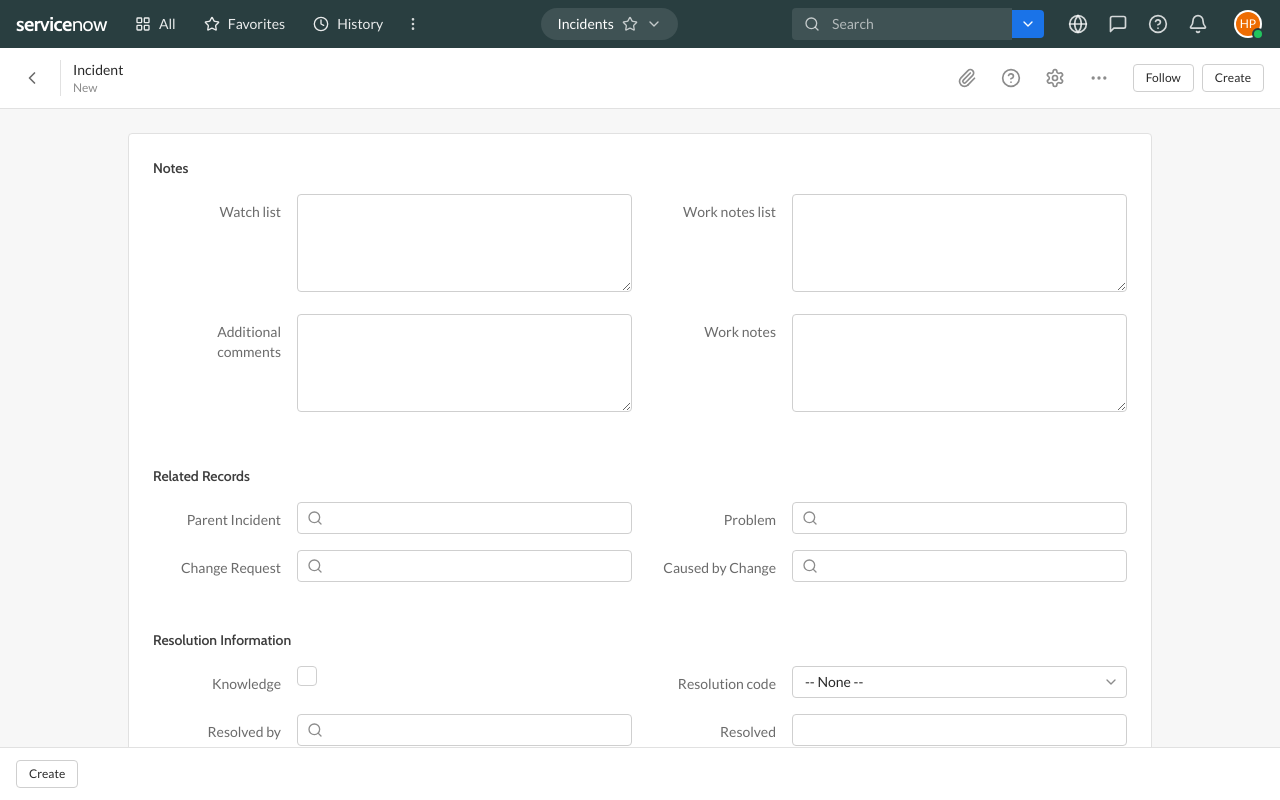
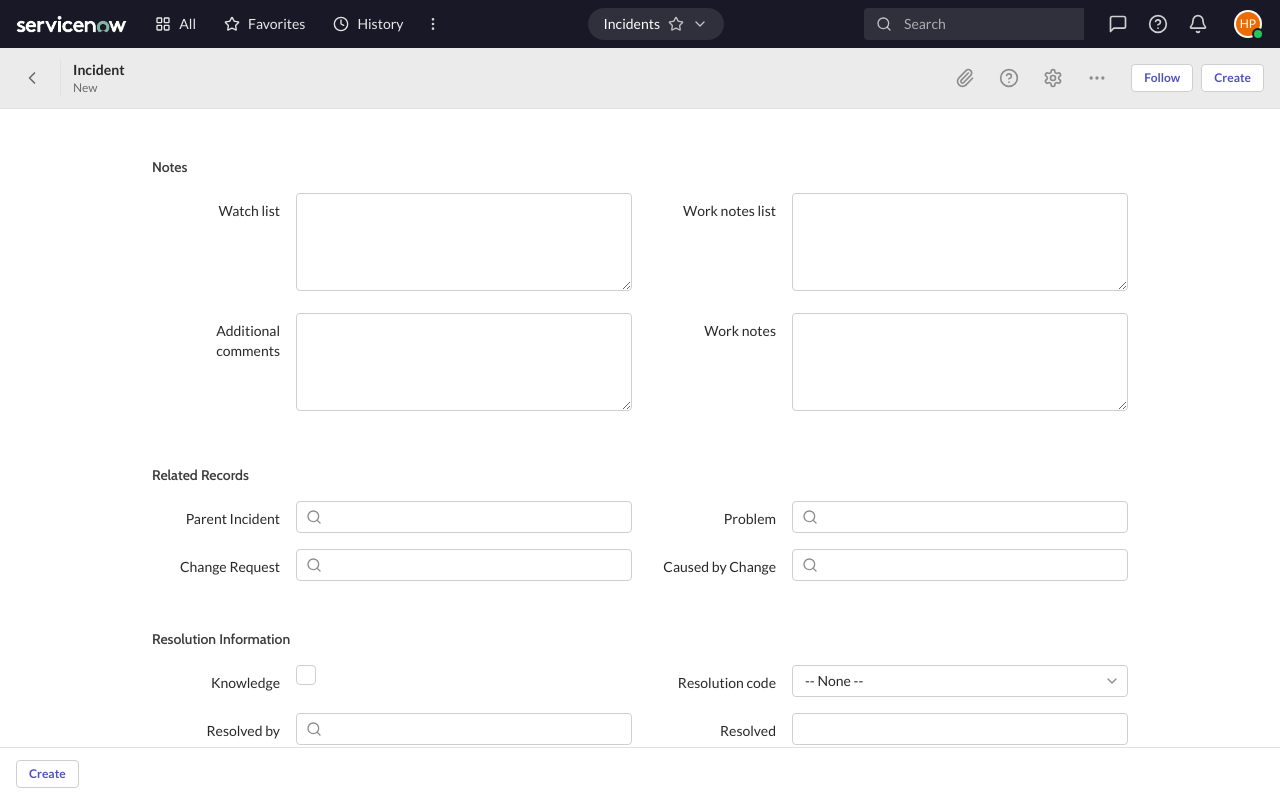
Before and after one commit to hunterphillips/sn-mockup, a React (Vite) app: page /incident/new in a window 1280 px wide. Built offline with nearby package versions, Linux system fonts and the light colour scheme.

Commit message:
styling updates

```diff
--- a/src/components/sn/Navigation/GlobalSearch.tsx
+++ b/src/components/sn/Navigation/GlobalSearch.tsx
@@ -1,10 +1,10 @@
-import { useState } from 'react'
-import { cn } from '../../../utils/cn'
-import { Search, ChevronDown } from 'lucide-react'
+import { useState } from 'react';
+import { cn } from '../../../utils/cn';
+import { Search, ChevronDown } from 'lucide-react';
 
 export interface GlobalSearchProps {
   /** Additional CSS classes */
-  className?: string
+  className?: string;
 }
 
 /**
@@ -14,15 +14,15 @@ export interface GlobalSearchProps {
  * <GlobalSearch />
  */
 export function GlobalSearch({ className }: GlobalSearchProps) {
-  const [query, setQuery] = useState('')
-  const [isFocused, setIsFocused] = useState(false)
+  const [query, setQuery] = useState('');
+  const [isFocused, setIsFocused] = useState(false);
 
   return (
     <div className={cn('flex items-center', className)}>
       <div
         className={cn(
           'flex items-center bg-white/10 rounded-l transition-all',
-          isFocused && 'bg-white/20 ring-2 ring-white/30'
+          isFocused && 'bg-white/20 ring-2 ring-white/30',
         )}
       >
         <Search className="w-4 h-4 text-white/70 ml-3" />
@@ -36,18 +36,10 @@ export function GlobalSearch({ className }: GlobalSearchProps) {
           className={cn(
             'bg-transparent text-white placeholder:text-white/60',
             'w-48 px-3 py-1.5 text-sm',
-            'focus:outline-none focus:w-64 transition-all'
+            'focus:outline-none focus:w-64 transition-all',
           )}
         />
       </div>
-      <button
-        className={cn(
-          'flex items-center gap-1 px-2 py-1.5 bg-sn-primary text-white text-sm rounded-r',
-          'hover:bg-sn-primary-hover transition-colors'
-        )}
-      >
-        <ChevronDown className="w-4 h-4" />
-      </button>
     </div>
-  )
+  );
 }
--- a/src/components/sn/Navigation/SNHeader.tsx
+++ b/src/components/sn/Navigation/SNHeader.tsx
@@ -11,7 +11,7 @@ import {
   Star,
   Clock,
   MoreVertical,
-  Globe,
+  // Globe,
   MessageSquare,
   HelpCircle,
   Bell,
@@ -107,10 +107,15 @@ export function SNHeader({ className }: SNHeaderProps) {
       )}
     >
       {/* Logo */}
-      <Link to="/" className="flex items-center gap-2 shrink-0">
-        <span className="text-white font-header font-bold text-lg tracking-tight">
-          service<span className="font-normal">now</span>
-        </span>
+      <Link
+        to="/"
+        className="flex items-center gap-2 shrink-0 max-h-[-webkit-fill-available] overflow-clip"
+      >
+        <img
+          src="/src/assets/sn-logo-white.png"
+          alt="logo"
+          className="h-[70px]"
+        />
       </Link>
 
       {/* Primary Navigation */}
@@ -149,9 +154,9 @@ export function SNHeader({ className }: SNHeaderProps) {
 
       {/* Utility Icons */}
       <div className="flex items-center gap-1">
-        <IconButton label="Scope">
+        {/* <IconButton label="Scope">
           <Globe className="w-5 h-5" />
-        </IconButton>
+        </IconButton> */}
         <IconButton label="Connect">
           <MessageSquare className="w-5 h-5" />
         </IconButton>
--- a/src/components/sn/common/SNButton.tsx
+++ b/src/components/sn/common/SNButton.tsx
@@ -1,19 +1,19 @@
-import { forwardRef, type ButtonHTMLAttributes, type ReactNode } from 'react'
-import { cn } from '../../../utils/cn'
+import { forwardRef, type ButtonHTMLAttributes, type ReactNode } from 'react';
+import { cn } from '../../../utils/cn';
 
 export interface SNButtonProps extends ButtonHTMLAttributes<HTMLButtonElement> {
   /** Button visual variant */
-  variant?: 'primary' | 'secondary' | 'tertiary' | 'bare'
+  variant?: 'primary' | 'secondary' | 'tertiary' | 'bare';
   /** Button size */
-  size?: 'sm' | 'md' | 'lg'
+  size?: 'sm' | 'md' | 'lg';
   /** Icon to display before the label */
-  icon?: ReactNode
+  icon?: ReactNode;
   /** Icon to display after the label */
-  iconAfter?: ReactNode
+  iconAfter?: ReactNode;
   /** Whether the button is in a loading state */
-  loading?: boolean
+  loading?: boolean;
   /** Full width button */
-  fullWidth?: boolean
+  fullWidth?: boolean;
 }
 
 /**
@@ -37,22 +37,26 @@ export const SNButton = forwardRef<HTMLButtonElement, SNButtonProps>(
       children,
       ...props
     },
-    ref
+    ref,
   ) => {
-    const baseStyles = 'inline-flex items-center justify-center font-medium rounded-sn transition-colors focus:outline-none focus:ring-2 focus:ring-offset-1 focus:ring-sn-primary disabled:opacity-50 disabled:cursor-not-allowed'
+    const baseStyles =
+      'inline-flex items-center justify-center font-bold rounded-sn transition-colors focus:outline-none focus:ring-2 focus:ring-offset-1 focus:ring-sn-primary disabled:opacity-50 disabled:cursor-not-allowed';
 
     const variantStyles = {
-      primary: 'bg-sn-primary text-white hover:bg-sn-primary-hover active:bg-sn-primary-hover',
-      secondary: 'bg-white text-sn-neutral-9 border border-sn-neutral-4 hover:bg-sn-neutral-1 hover:border-sn-neutral-5 active:bg-sn-neutral-2',
-      tertiary: 'bg-transparent text-sn-link hover:bg-sn-primary-light active:bg-sn-primary-light',
+      primary:
+        'bg-sn-primary text-white hover:bg-sn-primary-hover active:bg-sn-primary-hover',
+      secondary:
+        'bg-white sn-text-purple border border-sn-neutral-4 hover:bg-sn-neutral-1 hover:border-sn-neutral-5 active:bg-sn-neutral-2',
+      tertiary:
+        'bg-transparent text-sn-link hover:bg-sn-primary-light active:bg-sn-primary-light',
       bare: 'bg-transparent text-sn-neutral-7 hover:text-sn-neutral-9 hover:bg-sn-neutral-1',
-    }
+    };
 
     const sizeStyles = {
       sm: 'h-7 px-3 text-xs gap-1',
       md: 'h-8 px-4 text-sm gap-1.5',
       lg: 'h-10 px-5 text-base gap-2',
-    }
+    };
 
     return (
       <button
@@ -63,7 +67,7 @@ export const SNButton = forwardRef<HTMLButtonElement, SNButtonProps>(
           variantStyles[variant],
           sizeStyles[size],
           fullWidth && 'w-full',
-          className
+          className,
         )}
         {...props}
       >
@@ -75,8 +79,8 @@ export const SNButton = forwardRef<HTMLButtonElement, SNButtonProps>(
         {children && <span>{children}</span>}
         {iconAfter}
       </button>
-    )
-  }
-)
+    );
+  },
+);
 
-SNButton.displayName = 'SNButton'
+SNButton.displayName = 'SNButton';
--- a/src/pages/FormPage.tsx
+++ b/src/pages/FormPage.tsx
@@ -139,7 +139,7 @@ export function FormPage() {
   const wrapWithNowAssist = (
     field: FieldDefinition,
     fieldElement: React.ReactNode,
-    isReadonly: boolean
+    isReadonly: boolean,
   ) => {
     if (isAiAssistEnabled(field) && !isReadonly && tableDef) {
       return (
@@ -177,7 +177,7 @@ export function FormPage() {
             rows={4}
             fullWidth
           />,
-          !!isReadonly
+          !!isReadonly,
         );
 
       case 'richtext':
@@ -190,7 +190,7 @@ export function FormPage() {
             rows={6}
             fullWidth
           />,
-          !!isReadonly
+          !!isReadonly,
         );
 
       case 'choice':
@@ -260,7 +260,7 @@ export function FormPage() {
   return (
     <div className="h-[calc(100vh-48px)] flex flex-col">
       {/* Form Header */}
-      <div className="bg-white border-b border-sn-neutral-3 px-4 py-3">
+      <div className="bg-sn-neutral-2 border-b border-sn-neutral-3 px-4 py-3">
         <div className="flex items-center justify-between">
           <div className="flex items-center gap-3">
             <button
@@ -270,10 +270,10 @@ export function FormPage() {
               <ChevronLeft className="w-5 h-5 text-sn-neutral-7" />
             </button>
             <div className="border-l border-sn-neutral-3 pl-3">
-              <div className="text-sm font-medium text-sn-neutral-9">
+              <div className="text-sm font-bold text-sn-neutral-9">
                 {tableDef.label}
               </div>
-              <div className="text-xs text-sn-neutral-6">{recordNumber}</div>
+              <div className="text-xs text-sn-neutral-7">{recordNumber}</div>
             </div>
           </div>
 
@@ -314,8 +314,8 @@ export function FormPage() {
       </div>
 
       {/* Form Content */}
-      <div className="flex-1 overflow-auto p-6 bg-sn-neutral-1">
-        <div className="max-w-5xl mx-auto bg-white rounded-sn border border-sn-neutral-3">
+      <div className="flex-1 overflow-auto p-6 bg-white">
+        <div className="max-w-5xl mx-auto rounded-sn">
           {tableDef.form.sections.map((section) => {
             const sectionFields = section.fields
               .map((fieldName) =>
@@ -339,7 +339,7 @@ export function FormPage() {
                 >
                   {sectionFields.map((field) => (
                     <div key={field.name} className="flex items-start gap-4">
-                      <label className="w-32 shrink-0 text-right text-sm text-sn-neutral-7 pt-2">
+                      <label className="w-32 shrink-0 text-right text-sm pt-2">
                         {field.required && (
                           <span className="text-sn-critical">* </span>
                         )}
--- a/src/styles/index.css
+++ b/src/styles/index.css
@@ -28,6 +28,7 @@
   --sn-text-secondary: #6b6b6b;
   --sn-text-tertiary: #8c8c8c;
   --sn-text-inverse: #ffffff;
+  --sn-text-purple: #4f52bd;
 }
 
 @layer base {
@@ -37,7 +38,12 @@
     -moz-osx-font-smoothing: grayscale;
   }
 
-  h1, h2, h3, h4, h5, h6 {
+  h1,
+  h2,
+  h3,
+  h4,
+  h5,
+  h6 {
     @apply font-header font-semibold;
   }
 }
@@ -80,4 +86,8 @@
     @apply text-sn-neutral-5 float-left h-0 pointer-events-none;
     content: attr(data-placeholder);
   }
+
+  .sn-text-purple {
+    color: var(--sn-text-purple);
+  }
 }
--- a/tailwind.config.ts
+++ b/tailwind.config.ts
@@ -1,29 +1,26 @@
-import type { Config } from 'tailwindcss'
+import type { Config } from 'tailwindcss';
 
 const config: Config = {
-  content: [
-    "./index.html",
-    "./src/**/*.{js,ts,jsx,tsx}",
-  ],
+  content: ['./index.html', './src/**/*.{js,ts,jsx,tsx}'],
   theme: {
     extend: {
       colors: {
         // ServiceNow Horizon Design System Colors
         sn: {
           // Chrome/Brand (header)
-          'chrome': {
-            DEFAULT: '#293e40',
+          chrome: {
+            DEFAULT: '#181826',
             light: '#3d5a5e',
             dark: '#1a2a2c',
           },
           // Primary (actions)
-          'primary': {
-            DEFAULT: '#1a73e8',
+          primary: {
+            DEFAULT: '#4f52bd',
             hover: '#1557b0',
             light: '#e8f0fe',
           },
           // Neutral palette
-          'neutral': {
+          neutral: {
             0: '#ffffff',
             1: '#f7f7f7',
             2: '#ebebeb',
@@ -37,24 +34,24 @@ const config: Config = {
             10: '#000000',
           },
           // Semantic colors
-          'critical': {
+          critical: {
             DEFAULT: '#d32f2f',
             light: '#ffebee',
           },
-          'warning': {
+          warning: {
             DEFAULT: '#ed6c02',
             light: '#fff3e0',
           },
-          'positive': {
+          positive: {
             DEFAULT: '#2e7d32',
             light: '#e8f5e9',
           },
-          'info': {
+          info: {
             DEFAULT: '#0288d1',
             light: '#e1f5fe',
           },
           // Interactive
-          'link': {
+          link: {
             DEFAULT: '#1a73e8',
             hover: '#1557b0',
             visited: '#681da8',
@@ -62,15 +59,15 @@ const config: Config = {
         },
       },
       fontFamily: {
-        'header': ['Cabin', 'sans-serif'],
-        'body': ['Lato', 'sans-serif'],
+        header: ['Cabin', 'sans-serif'],
+        body: ['Lato', 'sans-serif'],
       },
       fontSize: {
-        'xs': ['12px', { lineHeight: '16px' }],
-        'sm': ['14px', { lineHeight: '20px' }],
-        'base': ['16px', { lineHeight: '24px' }],
-        'lg': ['20px', { lineHeight: '28px' }],
-        'xl': ['24px', { lineHeight: '32px' }],
+        xs: ['12px', { lineHeight: '16px' }],
+        sm: ['14px', { lineHeight: '20px' }],
+        base: ['16px', { lineHeight: '24px' }],
+        lg: ['20px', { lineHeight: '28px' }],
+        xl: ['24px', { lineHeight: '32px' }],
         '2xl': ['32px', { lineHeight: '40px' }],
       },
       spacing: {
@@ -91,18 +88,22 @@ const config: Config = {
       boxShadow: {
         // ServiceNow elevation levels
         'sn-1': '0 1px 2px 0 rgba(0, 0, 0, 0.05)',
-        'sn-2': '0 1px 3px 0 rgba(0, 0, 0, 0.1), 0 1px 2px -1px rgba(0, 0, 0, 0.1)',
-        'sn-3': '0 4px 6px -1px rgba(0, 0, 0, 0.1), 0 2px 4px -2px rgba(0, 0, 0, 0.1)',
-        'sn-4': '0 10px 15px -3px rgba(0, 0, 0, 0.1), 0 4px 6px -4px rgba(0, 0, 0, 0.1)',
-        'sn-5': '0 20px 25px -5px rgba(0, 0, 0, 0.1), 0 8px 10px -6px rgba(0, 0, 0, 0.1)',
+        'sn-2':
+          '0 1px 3px 0 rgba(0, 0, 0, 0.1), 0 1px 2px -1px rgba(0, 0, 0, 0.1)',
+        'sn-3':
+          '0 4px 6px -1px rgba(0, 0, 0, 0.1), 0 2px 4px -2px rgba(0, 0, 0, 0.1)',
+        'sn-4':
+          '0 10px 15px -3px rgba(0, 0, 0, 0.1), 0 4px 6px -4px rgba(0, 0, 0, 0.1)',
+        'sn-5':
+          '0 20px 25px -5px rgba(0, 0, 0, 0.1), 0 8px 10px -6px rgba(0, 0, 0, 0.1)',
       },
       borderRadius: {
-        'sn': '4px',
+        sn: '4px',
         'sn-lg': '8px',
       },
     },
   },
   plugins: [],
-}
+};
 
-export default config
+export default config;
```
Also changed, not shown: src/components/sn/List/ListToolbar.tsx (+37 -31 lines), src/assets/sn-logo-white.png (added), src/assets/sn-logo.png (added).
